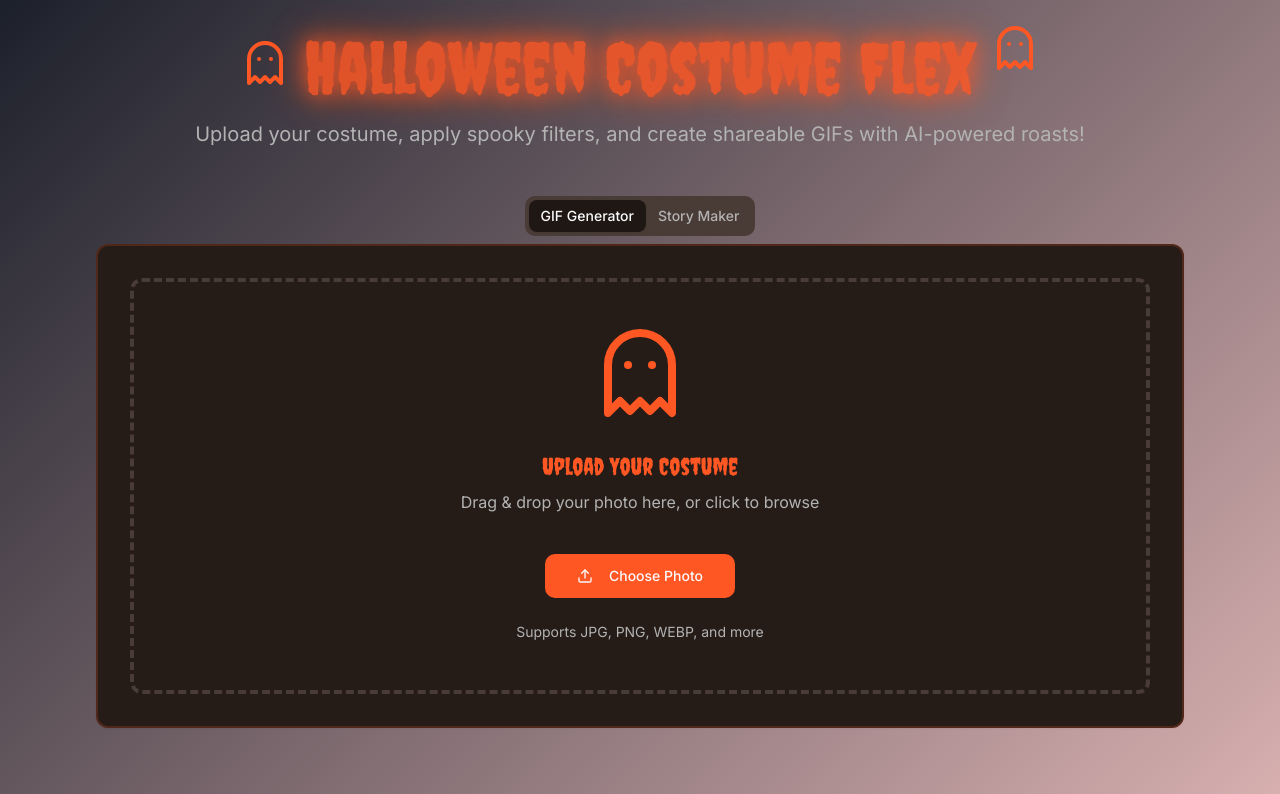
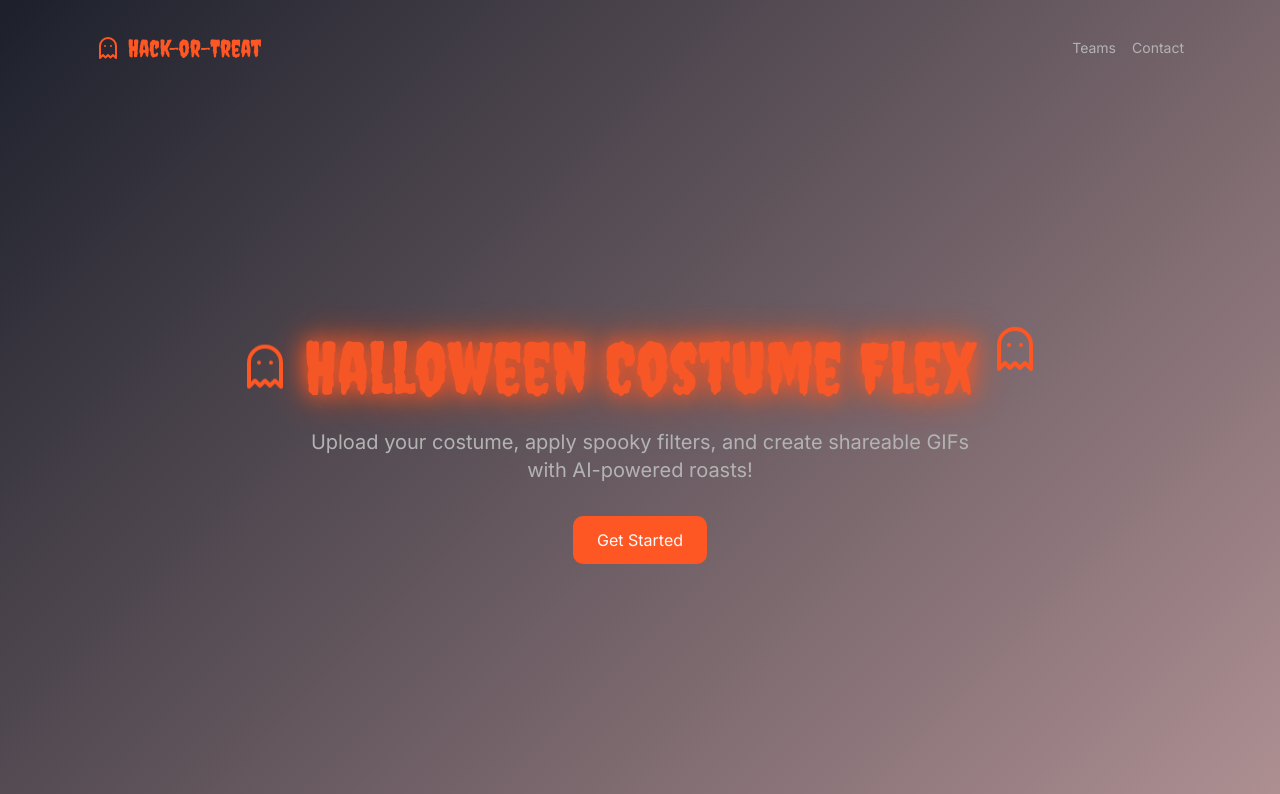
Before and after one commit to rodoshi16/hack-or-treat, a React (Vite) app in the folder imgFilterProject/: page / in a window 1280 px wide. Shown: the top 794 px of the page. Built offline with nearby package versions, Linux system fonts and the light colour scheme; no server answers; the HTML template or start-up script is replaced by a standard one.

Commit message:
improve hero page lg

```diff
--- a/imgFilterProject/src/pages/Index.tsx
+++ b/imgFilterProject/src/pages/Index.tsx
@@ -121,22 +121,38 @@ const Index = () => {
   return (
     <div className="min-h-screen py-8 px-4">
       <div className="container mx-auto max-w-6xl">
-        {/* Header */}
-        <header className="text-center mb-12 animate-fade-in">
-          <div className="flex items-center justify-center gap-4 mb-4">
+        {/* Top Navigation */}
+        <nav className="flex items-center justify-between mb-6">
+          <div className="flex items-center gap-2">
+            <Ghost className="w-6 h-6 text-primary" />
+            <span className="font-creepy text-2xl text-primary">Hack-or-Treat</span>
+          </div>
+          <div className="flex items-center gap-4 text-sm">
+            <a href="#teams" className="text-muted-foreground hover:text-primary transition-colors">Teams</a>
+            <a href="mailto:contact@hackortreat.dev" className="text-muted-foreground hover:text-primary transition-colors">Contact</a>
+          </div>
+        </nav>
+        {/* Hero */}
+        <header className="min-h-[80vh] md:min-h-[90vh] flex flex-col items-center justify-center text-center animate-fade-in">
+          <div className="flex items-center justify-center gap-4 mb-6">
             <Ghost className="w-12 h-12 text-primary animate-float" />
             <h1 className="text-5xl md:text-7xl font-creepy text-primary text-glow">
               Halloween Costume Flex
             </h1>
             <Ghost className="w-12 h-12 text-primary animate-float" style={{ animationDelay: "1s" }} />
           </div>
-          <p className="text-xl text-muted-foreground">
+          <p className="text-xl text-muted-foreground max-w-2xl mx-auto">
             Upload your costume, apply spooky filters, and create shareable GIFs with AI-powered roasts!
           </p>
+          <div className="mt-8">
+            <a href="#generate" className="inline-flex items-center bg-primary text-primary-foreground px-6 py-3 rounded-md spooky-hover">
+              Get Started
+            </a>
+          </div>
         </header>
 
         {/* Main Content */}
-        <div className="grid gap-8">
+        <div id="generate" className="grid gap-8 scroll-mt-24">
           <Tabs defaultValue="gif" className="w-full">
             <div className="flex justify-center">
               <TabsList>
@@ -261,6 +277,9 @@ const Index = () => {
             Made with 🎃 for Halloween • All processing happens in your browser
           </p>
         </footer>
+        {/* Optional anchors for nav links */}
+        <div id="teams" className="sr-only" aria-hidden="true">Teams</div>
+        <div id="contact" className="sr-only" aria-hidden="true">Contact</div>
       </div>
     </div>
   );
```
